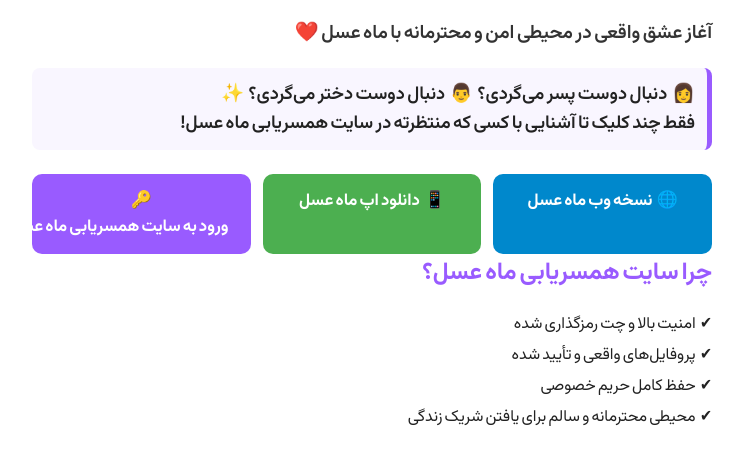
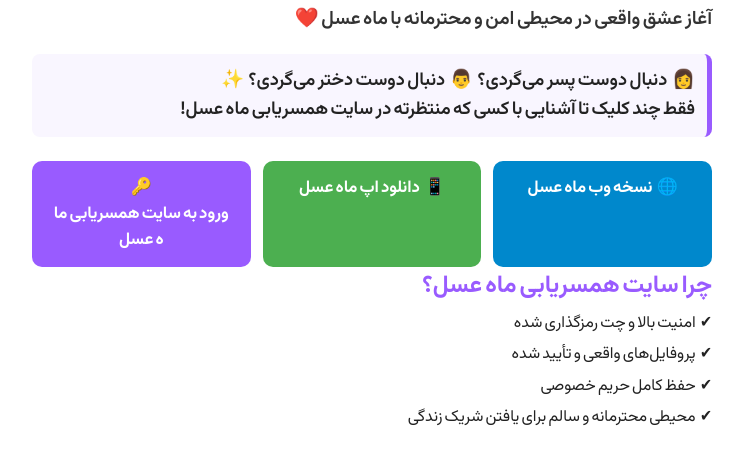
Before and after one commit to mrfelfel/no-filter-mah, a plain HTML site: page index.html in a window 1280 px wide. Shown: the part 69-534 px from the top of the page, without its empty margins (268-1012 px from the left). Drawn offline with Linux system fonts and the light colour scheme.

Commit message:
Update index.html

```diff
--- a/index.html
+++ b/index.html
@@ -8,27 +8,112 @@
 <link href="https://fonts.googleapis.com/css2?family=Vazirmatn:wght@400;600;700&display=swap" rel="stylesheet">
 <meta name="theme-color" content="#995bff">
 <style>
-*{box-sizing:border-box}
+*{box-sizing:border-box;margin:0;padding:0}
+html,body{
+  width:100%;height:auto;
+  overflow-x:hidden; /* حذف اسکرول افقی */
+}
 body{
   font-family:'Vazirmatn',Tahoma,sans-serif;
-  background:#fff;color:#222;margin:0;padding:16px;direction:rtl}
-header,main{max-width:680px;margin:auto}
-h1,h2{color:#995bff;margin-top:0}
-p.tagline{font-size:1.2em;font-weight:600;margin:8px 0;color:#333}
-.highlight{background:#f9f6ff;border-right:5px solid #995bff;
-  padding:12px;margin-top:20px;border-radius:8px;font-weight:600;font-size:1.15em}
-.buttons{display:flex;flex-direction:column;align-items:stretch;gap:12px;margin-top:24px}
-a.btn{display:block;width:100%;padding:14px 22px;border-radius:10px;color:#fff;font-weight:bold;
-  text-align:center;text-decoration:none;font-size:1.05em;transition:all .2s ease}
-a.btn:hover{transform:translateY(-2px);opacity:.9}
-.btn-web{background:#0088cc}.btn-download{background:#4caf50}.btn-login{background:#995bff}
-.notice,.loading{display:none;font-weight:700;text-align:center;border-radius:8px;
-  padding:14px;margin-top:18px;font-size:1.05em}
-.notice{background:#ffefef;color:#b00020}.loading{background:#eaf3ff;color:#004085}
-ul{list-style:none;padding:0}li{margin:6px 0}
+  background:#fff;color:#222;
+  padding:16px;
+  direction:rtl;
+}
+header,main{
+  max-width:680px;
+  width:100%;
+  margin:auto;
+}
+h1,h2{
+  color:#995bff;
+  margin-top:0;
+}
+p.tagline{
+  font-size:1.2em;
+  font-weight:600;
+  margin:8px 0;
+  color:#333;
+  line-height:1.5;
+}
+.highlight{
+  background:#f9f6ff;
+  border-right:5px solid #995bff;
+  padding:12px;
+  margin-top:20px;
+  border-radius:8px;
+  font-weight:600;
+  font-size:1.15em;
+  line-height:1.6;
+}
+.buttons{
+  display:flex;
+  flex-direction:column;
+  align-items:stretch;
+  gap:12px;
+  margin-top:24px;
+  width:100%;
+}
+a.btn{
+  display:block;
+  width:100%;
+  padding:14px 18px;
+  border-radius:10px;
+  color:#fff;
+  font-weight:bold;
+  text-align:center;
+  text-decoration:none;
+  font-size:1.05em;
+  transition:all .2s ease;
+  word-wrap:break-word;
+}
+a.btn:hover{
+  transform:translateY(-2px);
+  opacity:.9;
+}
+.btn-web{background:#0088cc}
+.btn-download{background:#4caf50}
+.btn-login{background:#995bff}
+
+.notice,.loading{
+  display:none;
+  font-weight:700;
+  text-align:center;
+  border-radius:8px;
+  padding:14px;
+  margin-top:18px;
+  font-size:1.05em;
+  word-wrap:break-word;
+}
+.notice{background:#ffefef;color:#b00020}
+.loading{background:#eaf3ff;color:#004085}
+
+ul{
+  list-style:none;
+  padding:0;
+}
+li{
+  margin:6px 0;
+  line-height:1.6;
+}
+
+/* نسخه موبایل کوچک‌تر از 360px */
+@media (max-width:360px){
+  body{padding:12px;}
+  .highlight{font-size:1em;padding:10px;}
+  a.btn{font-size:0.95em;padding:12px 16px;}
+}
+
+/* نسخه بزرگ‌تر از 700px */
 @media (min-width:700px){
-  .buttons{flex-direction:row;justify-content:space-between}
-  .btn{flex:1;min-width:30%}
+  .buttons{
+    flex-direction:row;
+    justify-content:space-between;
+    flex-wrap:wrap;
+  }
+  .btn{
+    flex:1;
+    min-width:32%;
+  }
 }
 </style>
 </head>
```
